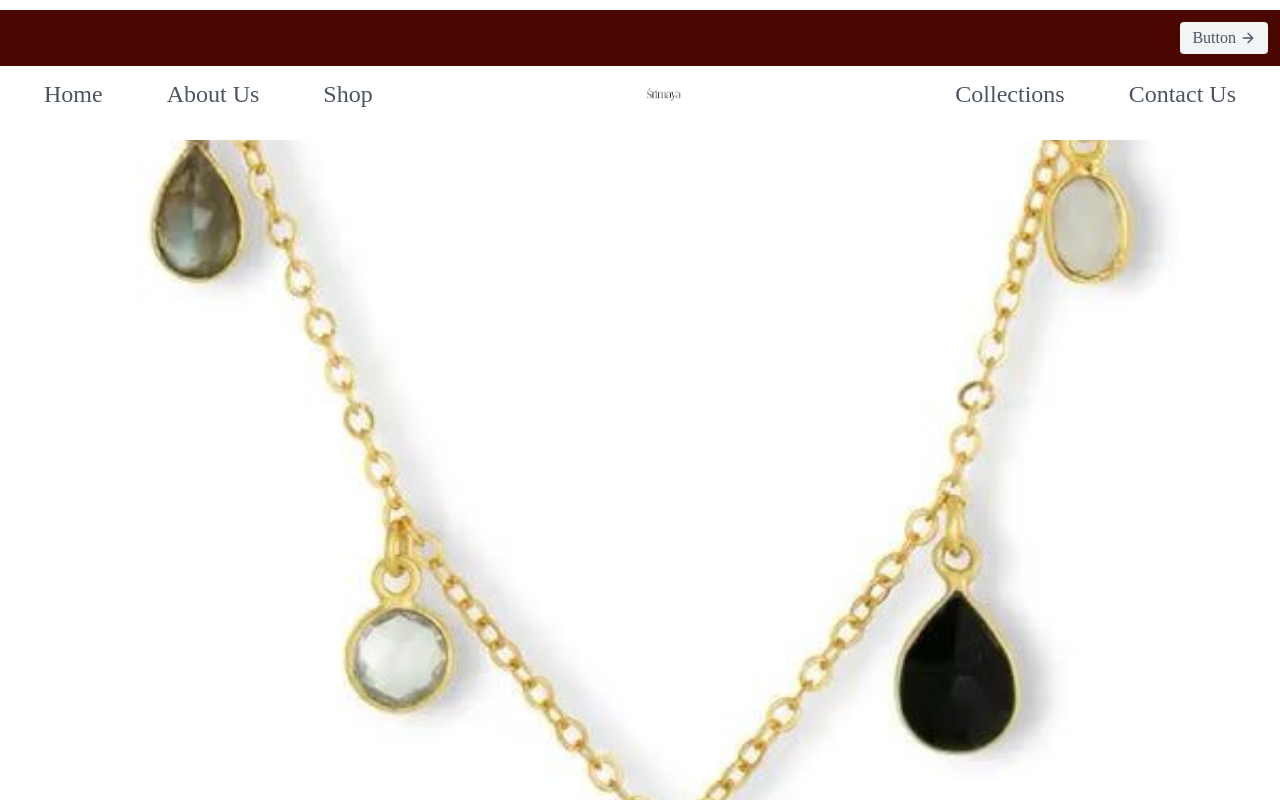
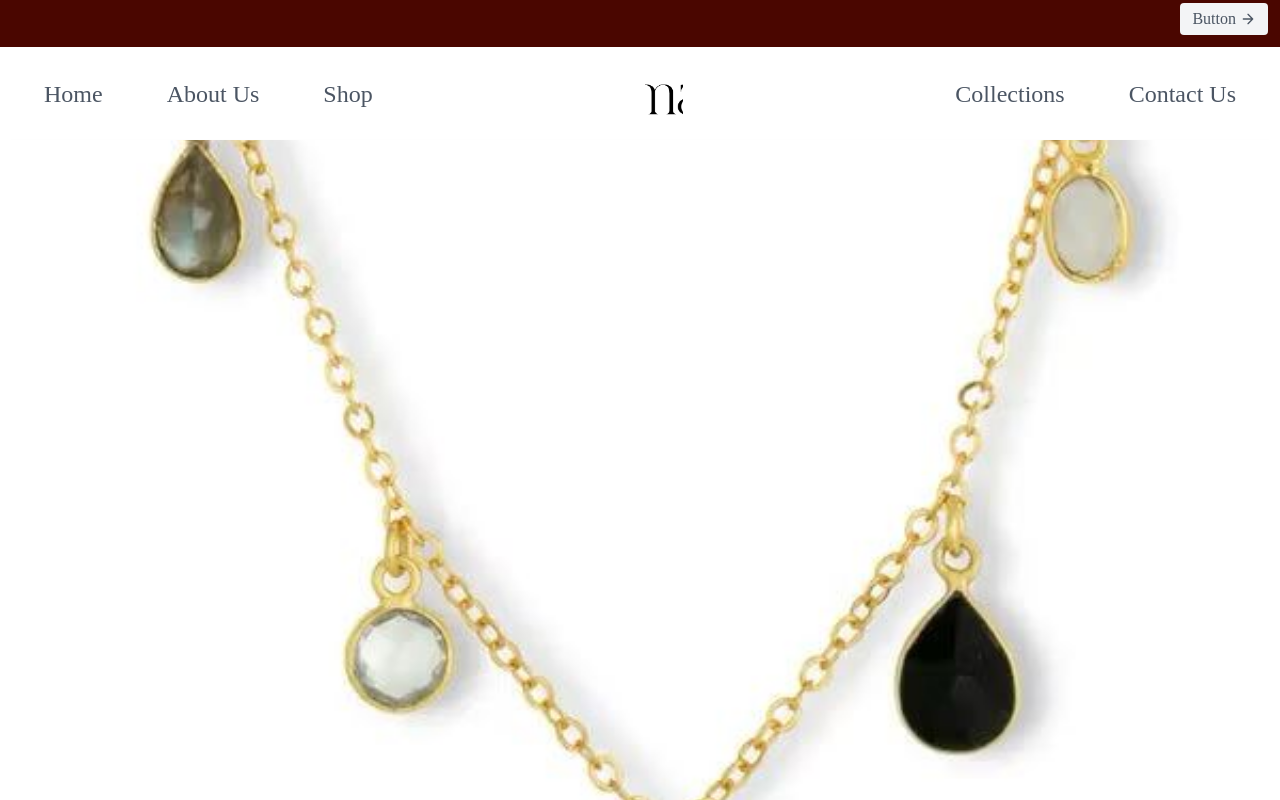
Before and after one commit to tusharsingh051001/C1PS, a Next.js app: page / in a window 1280 px wide. Shown: the top 800 px of the page. Built offline with nearby package versions, Linux system fonts and the light colour scheme; a web font is replaced by a local one.

Commit message:
logo skew correction

```diff
--- a/src/app/page.tsx
+++ b/src/app/page.tsx
@@ -61,13 +61,13 @@ export default function Home() {
 
 <Link
   href="/"
-    className="flex order-first lg:order-none title-font font-medium items-center justify-center text-gray-900"
+  className="relative flex order-first lg:order-none title-font font-medium items-center justify-center text-gray-900"
+  style={{ width: '200px', height: '70px' }}
 >
   <Image
     src="/logo/image.png"
     alt="Logo"
-  width={200}
-  height={70}
+    fill
     className="object-cover"
   />
 </Link>
```
Lines whose indentation alone changed are shown as unchanged.
